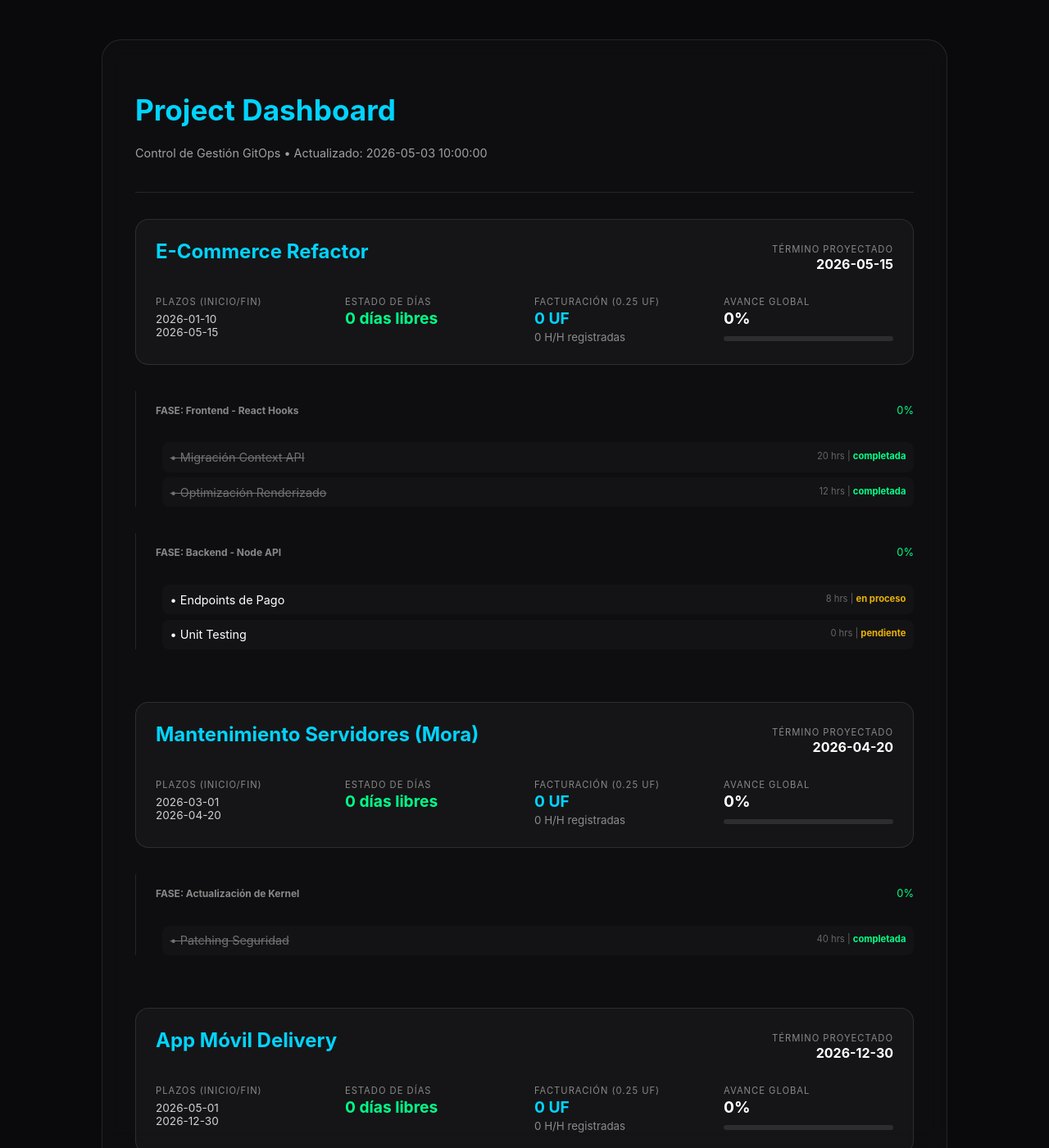
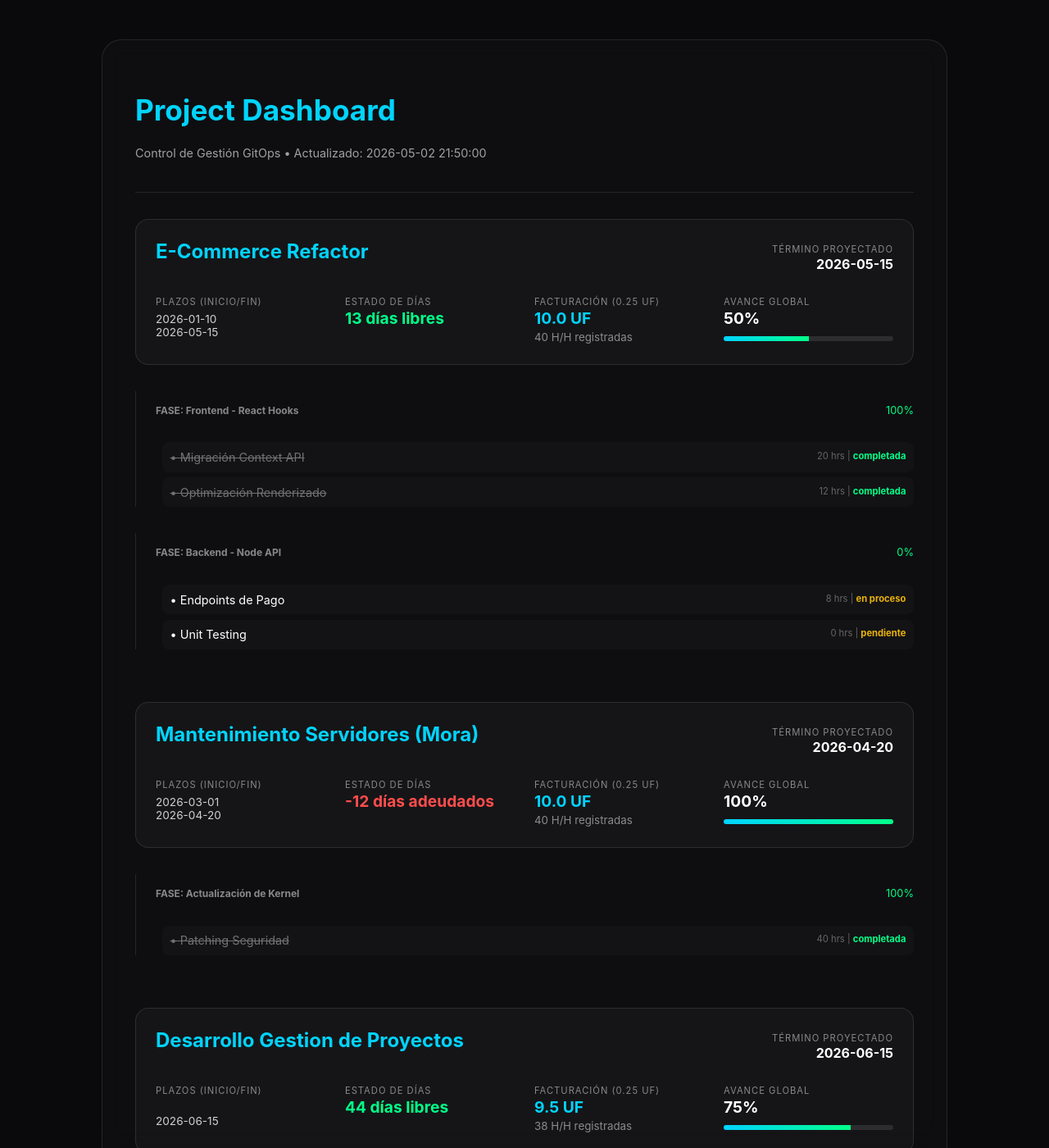
Before and after one commit to sloty00/projects, a Jekyll site: the page built from index.html, in a window 1280 px wide and 1400 px high. Shown: the whole window at 82% size. Built offline with Jekyll 4.4.1, drawn with Linux system fonts in a browser that asks for light colours; some of the changed text lies outside the part shown.

Commit message:
Update project-schedule.json

```diff
--- a/_data/project-schedule.json
+++ b/_data/project-schedule.json
@@ -7,42 +7,26 @@
         "contract_end": "2026-05-15"
       },
       "metrics": {
-        "days_diff": 0,
-        "total_progress": 0,
-        "total_hh": 0,
-        "total_uf": 0
+        "days_diff": 13,
+        "total_progress": 50,
+        "total_hh": 40,
+        "total_uf": 10.0
       },
       "phases": [
         {
           "phase_name": "Frontend - React Hooks",
-          "progress": 0,
+          "progress": 100,
           "tasks": [
-            {
-              "task_name": "Migración Context API",
-              "hh_spent": 20,
-              "status": "completada"
-            },
-            {
-              "task_name": "Optimización Renderizado",
-              "hh_spent": 12,
-              "status": "completada"
-            }
+            { "task_name": "Migración Context API", "hh_spent": 20, "status": "completada" },
+            { "task_name": "Optimización Renderizado", "hh_spent": 12, "status": "completada" }
           ]
         },
         {
           "phase_name": "Backend - Node API",
           "progress": 0,
           "tasks": [
-            {
-              "task_name": "Endpoints de Pago",
-              "hh_spent": 8,
-              "status": "en proceso"
-            },
-            {
-              "task_name": "Unit Testing",
-              "hh_spent": 0,
-              "status": "pendiente"
-            }
+            { "task_name": "Endpoints de Pago", "hh_spent": 8, "status": "en proceso" },
+            { "task_name": "Unit Testing", "hh_spent": 0, "status": "pendiente" }
           ]
         }
       ]
@@ -54,47 +38,17 @@
         "contract_end": "2026-04-20"
       },
       "metrics": {
-        "days_diff": 0,
-        "total_progress": 0,
-        "total_hh": 0,
-        "total_uf": 0
+        "days_diff": -12,
+        "total_progress": 100,
+        "total_hh": 40,
+        "total_uf": 10.0
       },
       "phases": [
         {
           "phase_name": "Actualización de Kernel",
-          "progress": 0,
+          "progress": 100,
           "tasks": [
-            {
-              "task_name": "Patching Seguridad",
-              "hh_spent": 40,
-              "status": "completada"
-            }
-          ]
-        }
-      ]
-    },
-    {
-      "name": "App Móvil Delivery",
-      "dates": {
-        "start": "2026-05-01",
-        "contract_end": "2026-12-30"
-      },
-      "metrics": {
-        "days_diff": 0,
-        "total_progress": 0,
-        "total_hh": 0,
-        "total_uf": 0
-      },
-      "phases": [
-        {
-          "phase_name": "Diseño UX/UI",
-          "progress": 0,
-          "tasks": [
-            {
-              "task_name": "Wireframes",
-              "hh_spent": 0,
-              "status": "en proceso"
-            }
+            { "task_name": "Patching Seguridad", "hh_spent": 40, "status": "completada" }
           ]
         }
       ]
@@ -109,10 +63,10 @@
       "metrics": {
         "uf_base": 38000.0,
         "mora": 0.5,
-        "total_progress": 0,
-        "total_hh": 0,
-        "total_uf": 0,
-        "days_diff": 0,
+        "total_progress": 75,
+        "total_hh": 38,
+        "total_uf": 9.5,
+        "days_diff": 44,
         "status_label": "En Desarrollo"
       },
       "phases": [
@@ -120,38 +74,22 @@
           "phase_name": "Infraestructura GitOps",
           "progress": 100,
           "tasks": [
-            {
-              "task_name": "Configuración GitHub Actions",
-              "hh_spent": 15,
-              "status": "completada"
-            },
-            {
-              "task_name": "Motor de Cálculo Python",
-              "hh_spent": 10,
-              "status": "completada"
-            }
+            { "task_name": "Configuración GitHub Actions", "hh_spent": 15, "status": "completada" },
+            { "task_name": "Motor de Cálculo Python", "hh_spent": 10, "status": "completada" }
           ]
         },
         {
           "phase_name": "Dashboard Frontend",
-          "progress": 40,
+          "progress": 50,
           "tasks": [
-            {
-              "task_name": "Integración Liquid Templates",
-              "hh_spent": 8,
-              "status": "completada"
-            },
-            {
-              "task_name": "Visualización de Métricas",
-              "hh_spent": 5,
-              "status": "en proceso"
-            }
+            { "task_name": "Integración Liquid Templates", "hh_spent": 8, "status": "completada" },
+            { "task_name": "Visualización de Métricas", "hh_spent": 5, "status": "en proceso" }
           ]
         }
       ]
     }
   ],
   "metadata": {
-    "last_updated": "2026-05-03 10:00:00"
+    "last_updated": "2026-05-02 21:50:00"
   }
 }
```
